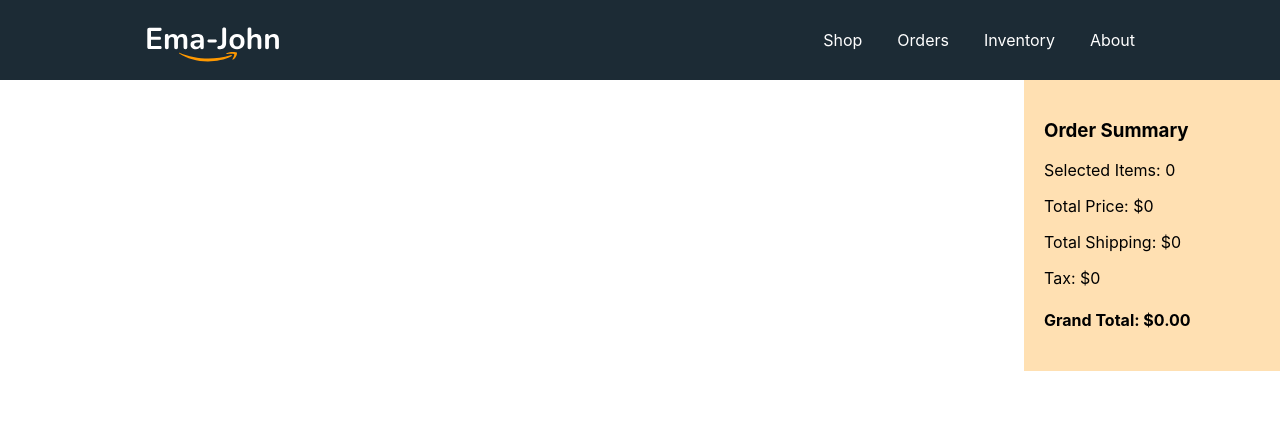
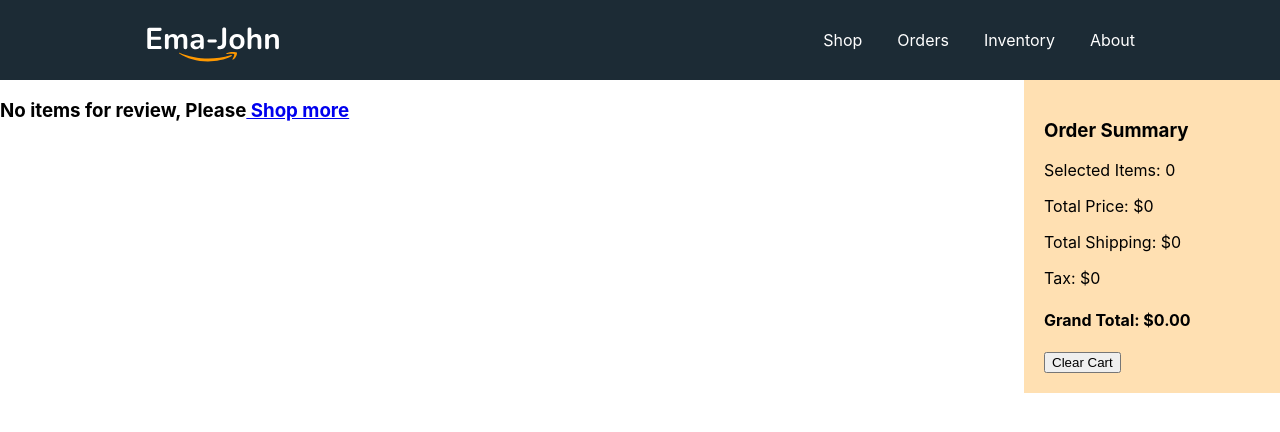
Before and after one commit to iamdilipsarker/client-ema-john-shopping, a React (Create React App) app: page /orders in a window 1280 px wide. Shown: the top 432 px of the page. Built offline with nearby package versions, Linux system fonts and the light colour scheme.

Commit message:
some functionality added

```diff
--- a/src/App.js
+++ b/src/App.js
@@ -15,7 +15,8 @@
       children: [
         {
           path: "/",
-          loader: async () => fetch("products.json"),
+          // loader: async () => fetch("products.json"),
+          loader: productsAndCartLoader,
           element: <Shop></Shop>,
         },
         {
--- a/src/components/Cart/Cart.js
+++ b/src/components/Cart/Cart.js
@@ -1,7 +1,7 @@
 import React from "react";
 import "./Cart.css";
 
-const Cart = ({ cart }) => {
+const Cart = ({ cart, clearCart, children }) => {
   let total = 0;
   let shipping = 0;
   let quantity = 0;
@@ -20,6 +20,9 @@
       <p>Total Shipping: ${shipping}</p>
       <p>Tax: ${tax}</p>
       <h4>Grand Total: ${grandTotal}</h4>
+      <button onClick={clearCart}>Clear Cart</button>
+      <br />
+      {children}
     </div>
   );
 };
--- a/src/components/Orders/Orders.js
+++ b/src/components/Orders/Orders.js
@@ -1,13 +1,18 @@
 import React from "react";
 import { useState } from "react";
-import { useLoaderData } from "react-router-dom";
-import { removeFromDb } from "../../utilities/fakedb";
+import { Link, useLoaderData } from "react-router-dom";
+import { deleteShoppingCart, removeFromDb } from "../../utilities/fakedb";
 import Cart from "../Cart/Cart";
 import ReviewItem from "../ReviewItem/ReviewItem";
 
 const Orders = () => {
   const { products, storedCart } = useLoaderData();
   const [cart, setCart] = useState(storedCart);
+
+  const clearCart = () => {
+    setCart([]);
+    deleteShoppingCart();
+  };
 
   const handleRemoveItem = (id) => {
     const remaining = cart.filter((product) => product.id !== id);
@@ -25,9 +30,15 @@
             handleRemoveItem={handleRemoveItem}
           ></ReviewItem>
         ))}
+        {cart.length === 0 && (
+          <h3>
+            No items for review, Please
+            <Link to="/"> Shop more</Link>
+          </h3>
+        )}
       </div>
       <div className="cart-container">
-        <Cart cart={cart}></Cart>
+        <Cart cart={cart} clearCart={clearCart}></Cart>
       </div>
     </div>
   );
--- a/src/components/Shop/Shop.js
+++ b/src/components/Shop/Shop.js
@@ -1,16 +1,21 @@
 import React from "react";
 import { useEffect } from "react";
 import { useState } from "react";
-import { useLoaderData } from "react-router-dom";
-import { addToDb, getStoredCart } from "../../utilities/fakedb";
+import { Link, useLoaderData } from "react-router-dom";
+import {
+  addToDb,
+  deleteShoppingCart,
+  getStoredCart,
+} from "../../utilities/fakedb";
 import Cart from "../Cart/Cart";
 import Product from "../Product/Product";
 import "./Shop.css";
 
 const Shop = () => {
-  const products = useLoaderData();
+  const { products, storedCart } = useLoaderData();
+  const [cart, setCart] = useState(storedCart);
   // const [products, setProducts]= useState([]);
-  const [cart, setCart] = useState([]);
+  // const [cart, setCart] = useState([]);
 
   /* useEffect(() => {
     fetch("products.json")
@@ -19,7 +24,7 @@
   }, []); */
 
   //get saved cart from local storage
-  useEffect(() => {
+  /* useEffect(() => {
     const storedCart = getStoredCart();
 
     const savedCart = [];
@@ -32,7 +37,7 @@
       }
     }
     setCart(savedCart);
-  }, [products]);
+  }, [products]); */
 
   const handleAddToCart = (selectedProduct) => {
     let newCart = [];
@@ -49,6 +54,11 @@
     addToDb(selectedProduct.id);
   };
 
+  const clearCart = () => {
+    setCart([]);
+    deleteShoppingCart();
+  };
+
   return (
     <div className="shop-container">
       <div className="products-container">
@@ -61,7 +71,11 @@
         ))}
       </div>
       <div className="cart-container">
-        <Cart cart={cart}></Cart>
+        <Cart cart={cart} clearCart={clearCart}>
+          <Link to="/orders">
+            <button>Review Order</button>
+          </Link>
+        </Cart>
       </div>
     </div>
   );
```
